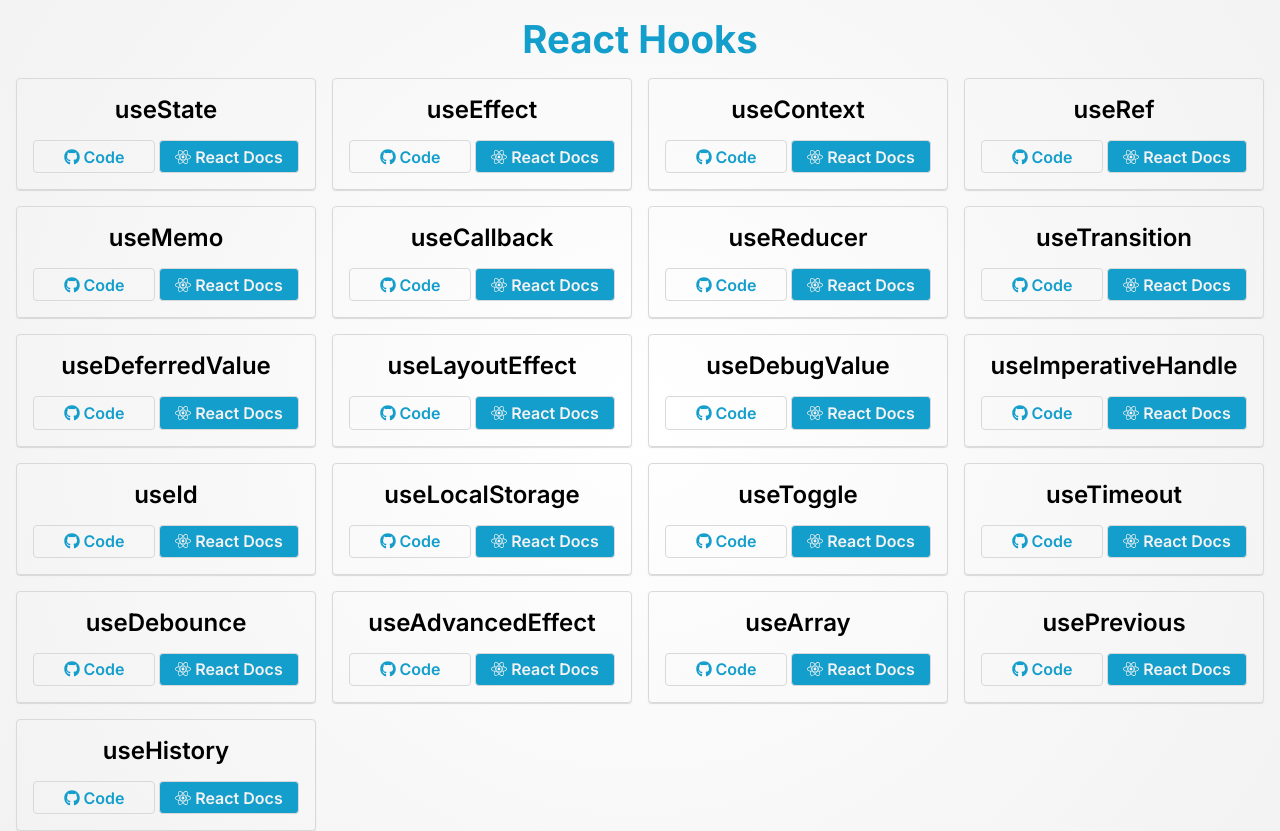
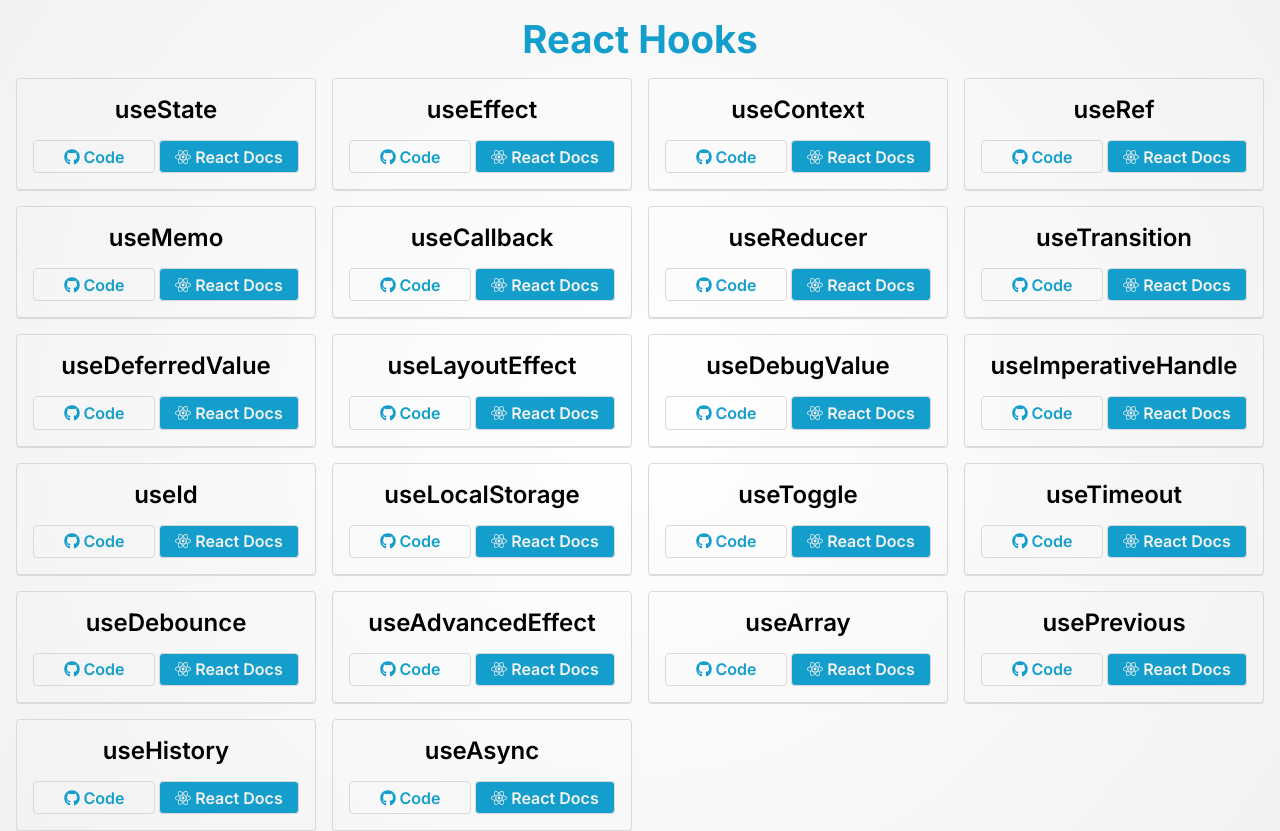
Before and after one commit to uttamakwana/react-hooks, a React (Vite) app: page / in a window 1280 px wide. Built offline with nearby package versions, Linux system fonts and the light colour scheme.

Commit message:
Hook: useAsync completed

```diff
--- a/src/App.jsx
+++ b/src/App.jsx
@@ -22,6 +22,7 @@
   UseArray,
   UsePrevious,
   UseHistory,
+  UseAsync,
 } from "./pages";
 import { FaBars, FaHome } from "react-icons/fa";
 import { Sidebar } from "./components";
@@ -59,6 +60,7 @@
         <Route path="/useArray" element={<UseArray />} />
         <Route path="/usePrevious" element={<UsePrevious />} />
         <Route path="/useHistory" element={<UseHistory />} />
+        <Route path="/useAsync" element={<UseAsync />} />
       </Routes>
       {pathname !== "/" && (
         <>
--- a/src/constants/hooks.js
+++ b/src/constants/hooks.js
@@ -23,7 +23,8 @@
   "useAdvancedEffect",
   "useArray",
   "usePrevious",
-  "useHistory"
+  "useHistory",
+  "useAsync"
 ];
 
 export const hooks = hooksArr.map((hook, index) => ({
--- a/src/pages/index.js
+++ b/src/pages/index.js
@@ -21,6 +21,7 @@
 import UseArray from "./useArray/useArray.jsx";
 import UsePrevious from "./usePrevious/usePrevious.jsx";
 import UseHistory from "./useHistory/useHistory.jsx";
+import UseAsync from "./useAsync/useAsync.jsx";
 
 export {
   Landing,
@@ -44,5 +45,6 @@
   UseAdvancedEffect,
   UseArray,
   UsePrevious,
-  UseHistory
+  UseHistory,
+  UseAsync
 };
--- /dev/null
+++ b/src/pages/useAsync/Loader.jsx
@@ -0,0 +1,12 @@
+import "./loader.css";
+
+const Loader = () => {
+  return (
+    <div className="flex-col flex-center gap-1">
+      <div className="spinner"></div>
+      <p className="text-center fw-600">Loading...</p>
+    </div>
+  );
+};
+
+export default Loader;
--- /dev/null
+++ b/src/pages/useAsync/hook/useAsync.js
@@ -0,0 +1,24 @@
+import { useCallback, useEffect, useState } from "react";
+
+export function useAsync(callback, dependencies = []) {
+  const [value, setValue] = useState();
+  const [loading, setLoading] = useState(() => true);
+  const [error, setError] = useState();
+
+  const callbackMemoized = useCallback(() => {
+    setLoading(true);
+    setError(undefined);
+    setValue(undefined);
+    callback()
+      .then(data => data.json())
+      .then(setValue)
+      .catch(setError)
+      .finally(() => setLoading(false));
+  }, dependencies);
+
+  useEffect(() => {
+    callbackMemoized();
+  }, [callbackMemoized]);
+
+  return { value, loading, error };
+}
--- /dev/null
+++ b/src/pages/useAsync/loader.css
@@ -0,0 +1,22 @@
+.spinner {
+  width: 3rem;
+  height: 3rem;
+  border-radius: 50%;
+  border-left: 2px solid royalblue;
+  -webkit-border-radius: 50%;
+  -moz-border-radius: 50%;
+  -ms-border-radius: 50%;
+  -o-border-radius: 50%;
+  animation: spin linear 400ms infinite;
+  -webkit-animation: spin linear 400ms infinite;
+}
+
+@keyframes spin {
+  to {
+    transform: rotate(1turn);
+    -webkit-transform: rotate(1turn);
+    -moz-transform: rotate(1turn);
+    -ms-transform: rotate(1turn);
+    -o-transform: rotate(1turn);
+}
+}
--- /dev/null
+++ b/src/pages/useAsync/useAsync.jsx
@@ -0,0 +1,43 @@
+import { useState } from "react";
+import { Hero } from "../../components";
+import { useAsync } from "./hook/useAsync";
+import Loader from "./Loader";
+
+const UseAsync = () => {
+  const [count, setCount] = useState(() => 1);
+  const { value, loading, error } = useAsync(() => {
+    return fetch(`https://dummyjson.com/quotes/${count}`);
+  }, [count]);
+  console.log(value);
+
+  if (loading) {
+    return <Loader />;
+  }
+
+  if (error) {
+    return <p className="text-center">Error...</p>;
+  }
+
+  return (
+    <main className="hook-container use-async-hook-container">
+      <Hero
+        hookName={"useAsync"}
+        heroText={
+          "by calling a function asynchronously whenever we need to call it"
+        }
+      />
+      <div className="| text-center readable-container my-1 fw-600 flex-col gap-1 fs-subheading bg-react text-white-900 p-1 br-10">
+        <q className="|">{value.quote}</q>
+        <p className="| italic fw-900">by {value.author}</p>
+      </div>
+      <button
+        className="btn margin-inline-auto block"
+        onClick={() => setCount((prevCount) => prevCount + 1)}
+      >
+        Fetch quote {count + 1}
+      </button>
+    </main>
+  );
+};
+
+export default UseAsync;
--- a/src/pages/useHistory/hook/useHistory.js
+++ b/src/pages/useHistory/hook/useHistory.js
@@ -4,9 +4,10 @@
   defaultValue,
   { capacity = 10 } = {}
 ) {
-  const [value, setValue] = useState(defaultValue);
+  const [value, setValue] = useState(() => defaultValue);
   const historyRef = useRef([value]);
   const pointerRef = useRef(0);
+  console.log(historyRef.current);
 
   const set = useCallback(
     (v) => {
```
